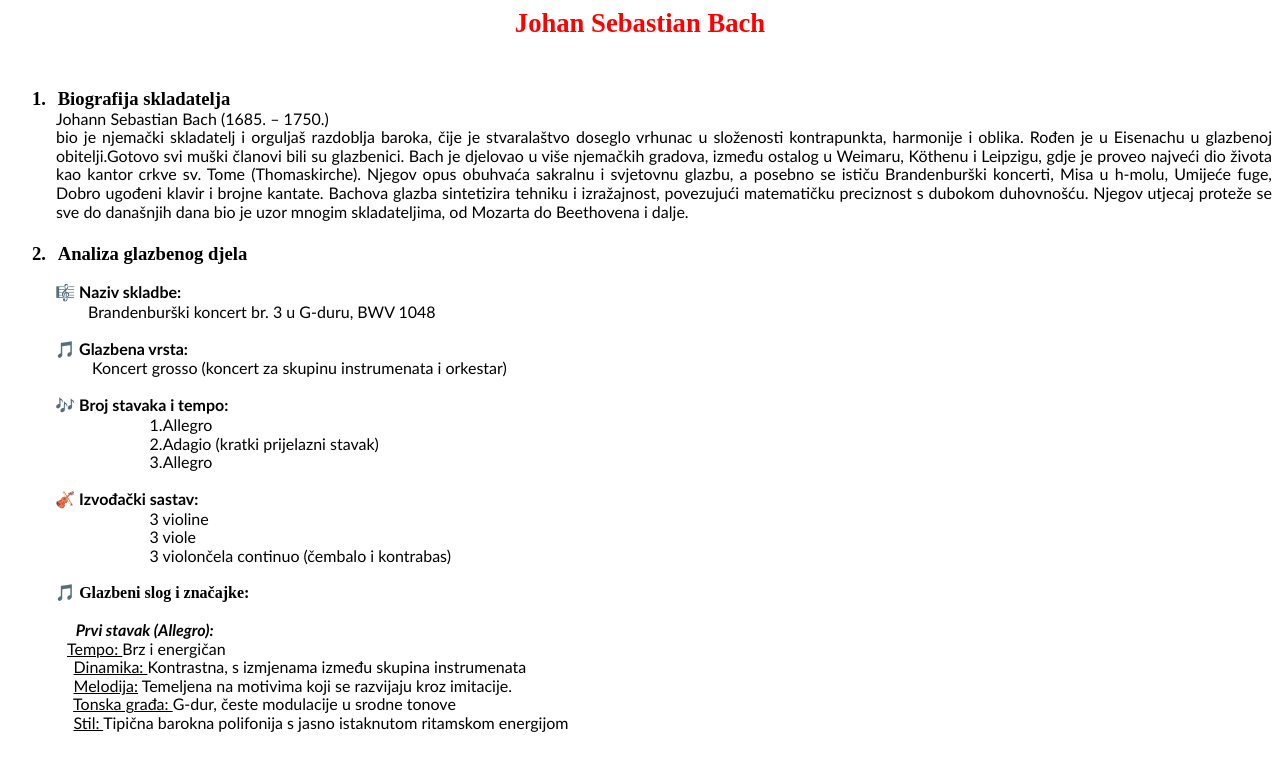
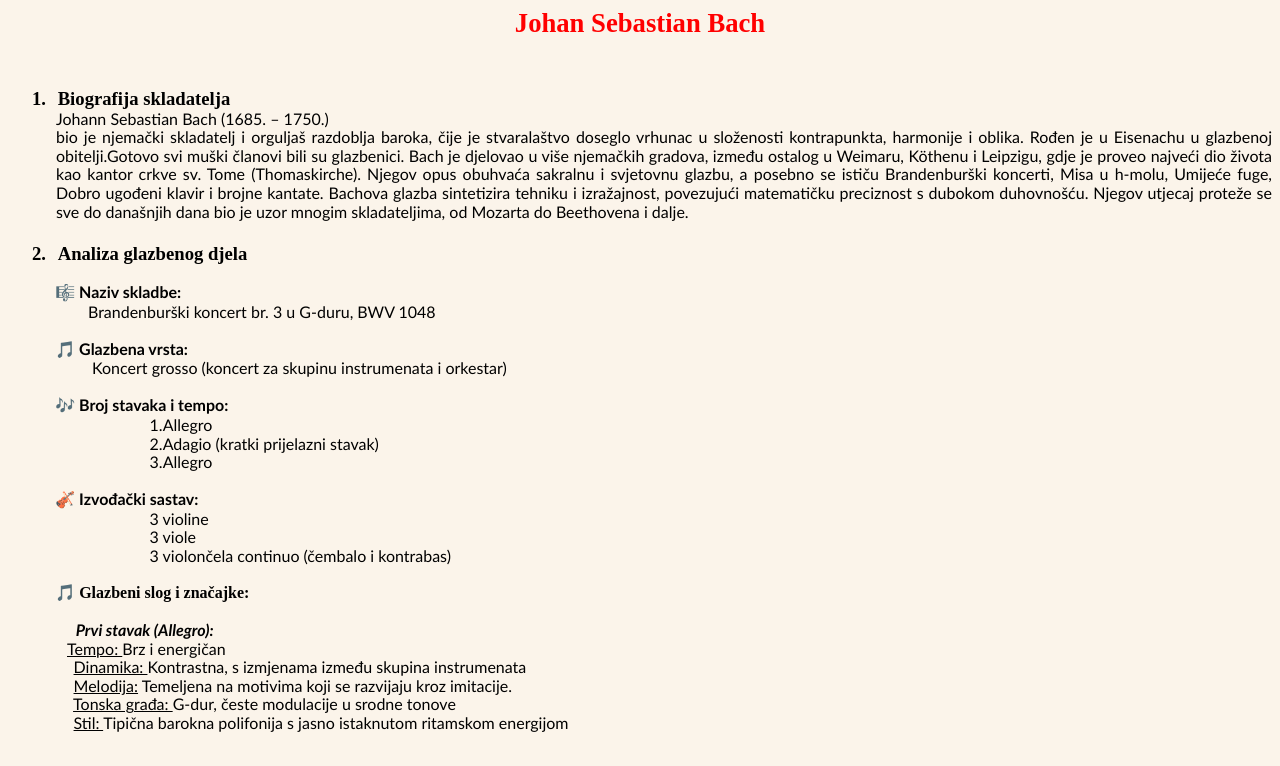
Before and after one commit to enabach/enabach, a plain HTML site: page index.html in a window 1280 px wide. Shown: the top 766 px of the page. Drawn offline with Linux system fonts and the light colour scheme.

Commit message:
Update index.html

```diff
--- a/index.html
+++ b/index.html
@@ -1,4 +1,11 @@
 <html>
+
+<style>
+  body {
+    background-color: fbf4ea;
+  }
+</style>
+
 
 <head>
 <meta http-equiv=Content-Type content="text/html; charset=utf-8">
```
